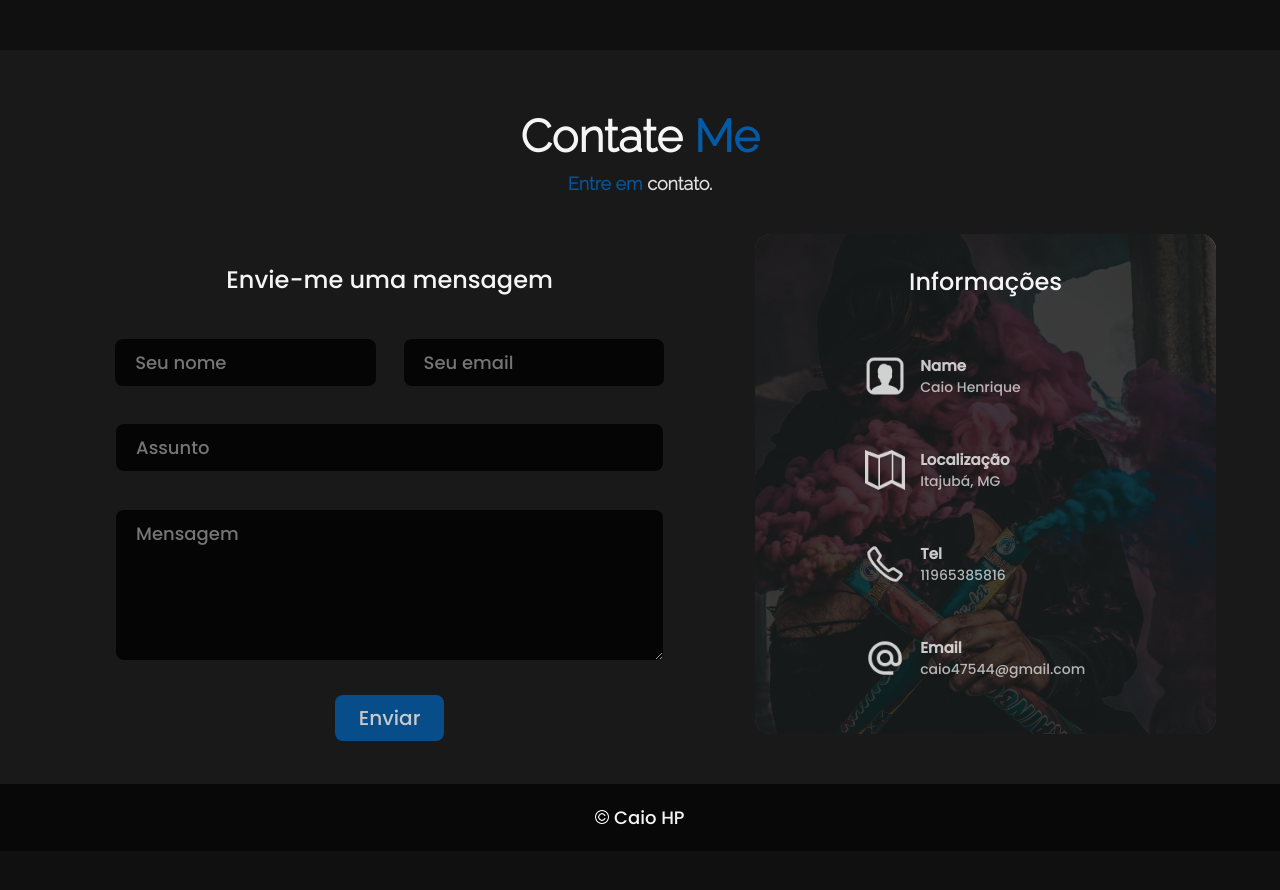
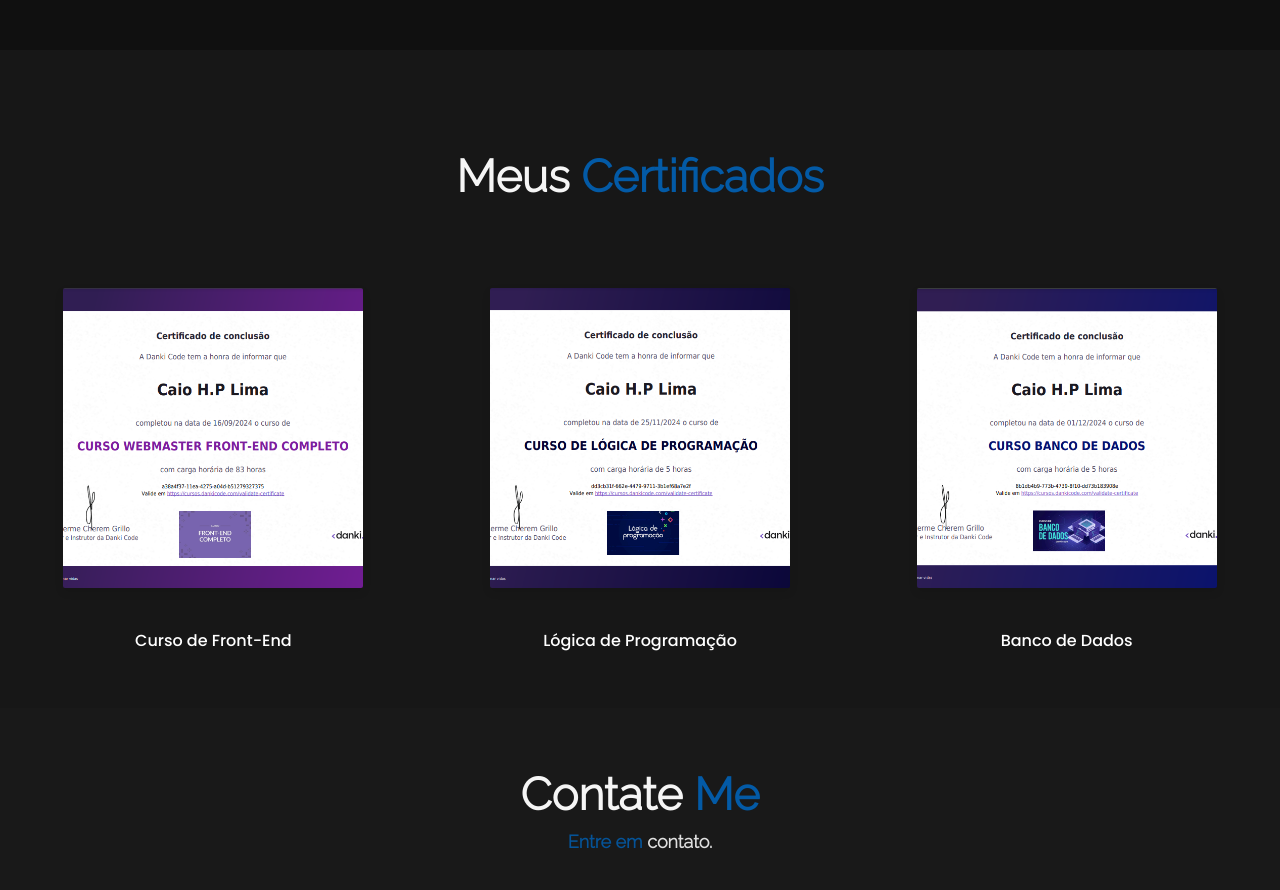
Before and after one commit to AqueleCaio/portifolio, a plain HTML site: page index.html in a window 1280 px wide. Shown: the part 5100-5990 px from the top of the page. Before the commit the page ends 5951 px from the top, so only its background shows below. Drawn offline with nearby package versions, Linux system fonts and the light colour scheme.

Commit message:
parte dos certificados finalizada

```diff
--- a/css/index.css
+++ b/css/index.css
@@ -619,6 +619,60 @@
     font-weight: 900;
 }
 
+/* Certificados */
+#certificados {
+    font-family: poppins;
+    margin: 40px auto;
+}
+
+.certificados-header h2 {
+    font-size: 2rem;
+    color: #333;
+    margin-bottom: 20px;
+    text-align: center;
+}
+
+.certificados-content {
+    display: flex;
+    justify-content: space-around;
+    flex-wrap: wrap;
+}
+
+.certificado {
+    text-align: center;
+    margin: 15px 0;
+}
+
+.certificado-image-container {
+    width: 300px;
+    height: 300px;
+    margin: 40px 0;
+    overflow: hidden;
+    box-shadow: 0 4px 8px rgba(0, 0, 0, 0.1);
+    border-radius: 2px;
+    transition: transform 0.3s ease, box-shadow 0.3s ease, border-radius 0.3s ease; /* Adiciona transição suave */
+}
+
+.certificado-image-container:hover {
+    transform: scale(1.1); /* Leve aumento */
+    box-shadow: 0 8px 16px rgba(97, 86, 255, 0.2); /* Efeito de sombra ao passar o mouse */
+    border-radius: 15px;
+    cursor: pointer;
+}
+
+.certificado-img {
+    width: 100%;
+    height: 100%;
+    object-fit: cover; /* Garante que a imagem preencha o contêiner */
+}
+
+.certificado-descricao {
+    margin-top: 10px;
+    font-size: 1rem;
+    color: #fff;
+}
+
+
 /* Estilização da tela contato */
 
 #contact{
--- a/index.html
+++ b/index.html
@@ -203,6 +203,31 @@
         </div>
         <!--portfolio end-->
 
+        <!-- Certificados -->
+        <div id="certificados" class="container text-center mt-5">
+            <div class="contact-header">Meus <span class="color"> Certificados</span></div>
+            <div class="row justify-content-center certificados-content">
+                <div class="col-4 certificado">
+                    <div class="certificado-image-container">
+                        <a href="/documents/certificado_frontEnd.pdf" target="_blank"><img src="/documents/certificado-front-end.png" alt="Certificado Front-End" class="certificado-img"></a>
+                    </div>
+                    <p class="certificado-descricao">Curso de Front-End</p>
+                </div>
+                <div class="col-4 certificado">
+                    <div class="certificado-image-container">
+                        <a href="/documents/certificado_lógicaProgramação.pdf" target="_blank"><img src="/documents/certificado-logica-de-programacao.png" alt="Certificado Lógica de Programação" class="certificado-img"></a>
+                    </div>
+                    <p class="certificado-descricao">Lógica de Programação</p>
+                </div>
+                <div class="col-4 certificado">
+                    <div class="certificado-image-container">
+                        <a href="/documents/certificado_bancoDados.pdf" target="_blank"><img src="/documents/certificado-banco-de-dados.png" alt="Certificado Banco de Dados" class="certificado-img"></a>
+                    </div>
+                    <p class="certificado-descricao">Banco de Dados</p>
+                </div>
+            </div>
+        </div>
+
         <!--contact-->
         <div id="contact">
             <div class="contact-header">Contate <span class="color"> Me</span>
```
Also changed, not shown: documents/certificado-banco-de-dados.png (added), documents/certificado-front-end.png (added), documents/certificado-logica-de-programacao.png (added), 2 other files.
